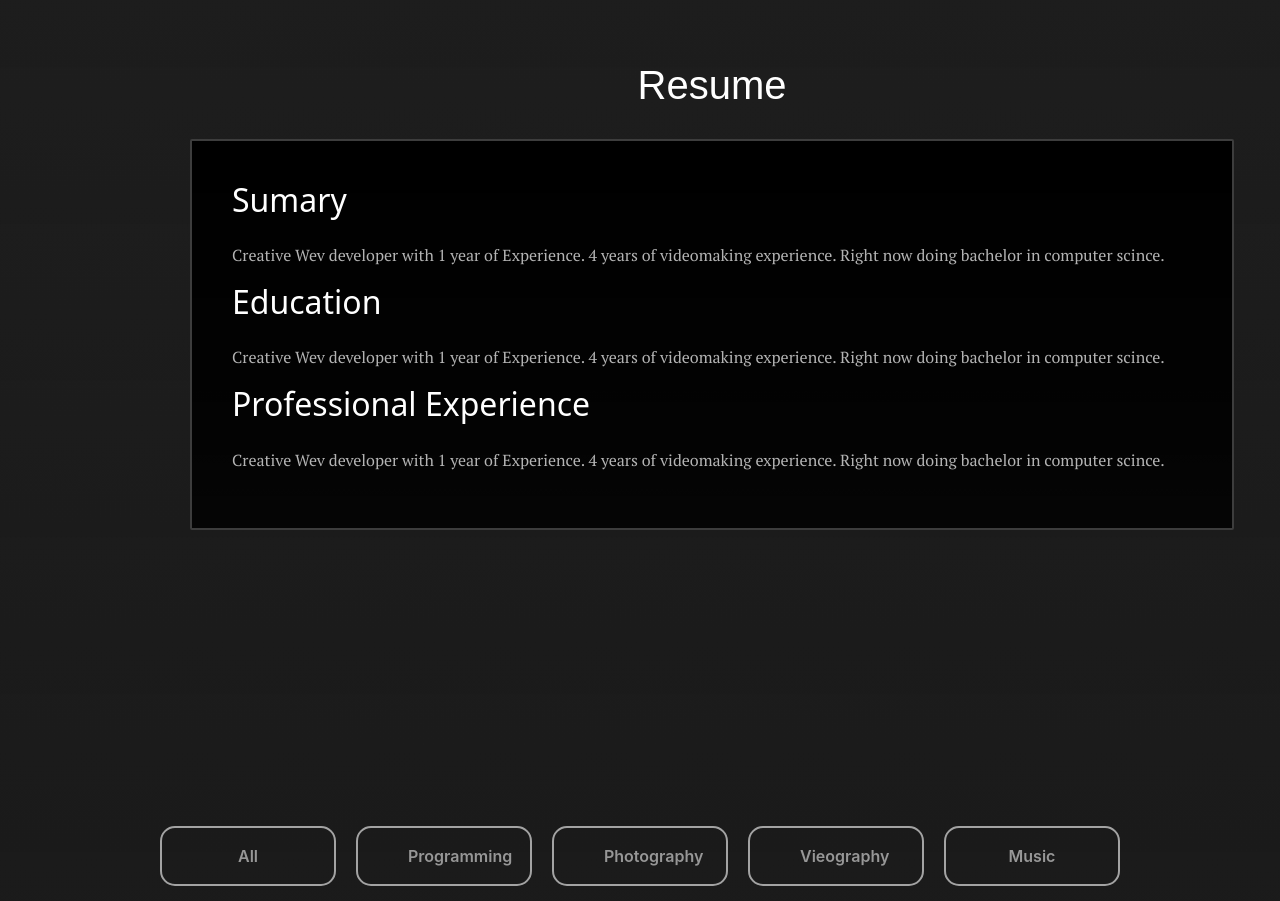
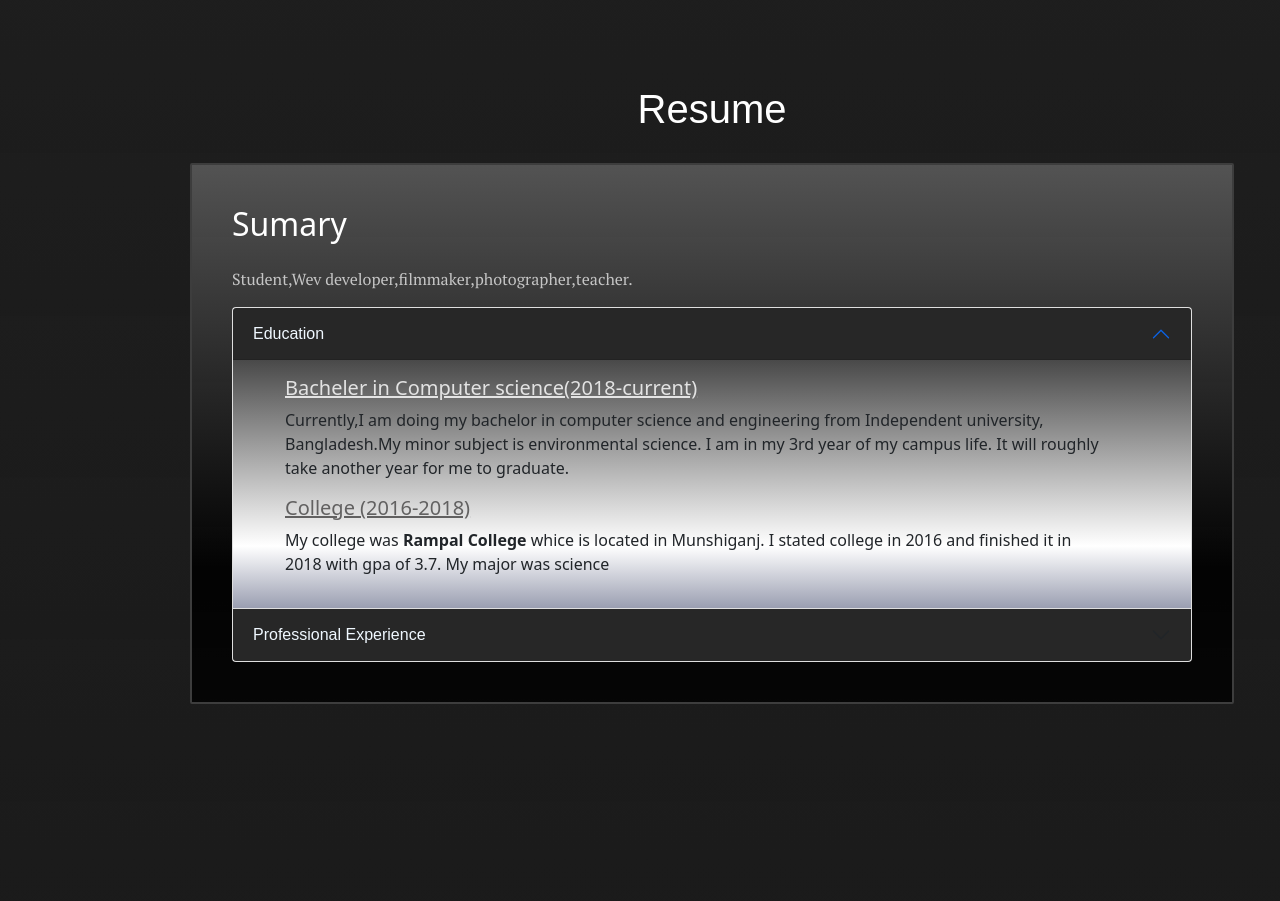
Before and after one commit to Jihanul-Hasan/Jihan_PortFolio, a plain HTML site: page index.html in a window 1280 px wide. Shown: the part 2520-3421 px from the top of the page. Drawn offline with nearby package versions, Linux system fonts and the light colour scheme; a web font is replaced by a local one.

Commit message:
Some changes

```diff
--- a/index.html
+++ b/index.html
@@ -5,6 +5,11 @@
   <!-- Required meta tags -->
   <meta charset="utf-8">
   <meta name="viewport" content="width=device-width, initial-scale=1">
+
+
+  <link rel="icon" href="img/tab-icon2.png">
+
+
   <link rel="stylesheet" href="styles/style.css">
 
   <!-- AOS : https://michalsnik.github.io/aos/-->
@@ -134,7 +139,8 @@
 
 
     <!-- Projects-->
-    <section class="projects-section bg-light" id="projects">
+              My name is Jihanul Hasan. I am 23 years old and currently studying in Independent University,Bangladesh.
+    <section class="projects-section bg-light"  data-aos="fade-up"id="projects">
       <div class="container justify-content-center px-4 px-lg-5">
         <!-- Featured Project Row-->
         <div class="row gx-0 mb-4 mb-lg-5 align-items-center">
@@ -171,30 +177,67 @@
         </div>
     </section>
 
+
+<!-- RESUME -->
+
     <section class="" id="resume">
       <h1 class="text-center myfont1 text-white myfont1" data-aos="zoom-in">Resume</h1>
+
+
       <div class="resume">
 
         <h2 class="text-white mb-4">Sumary</h2>
-        <p class="myfont2 text-white" style="opacity: 0.7;" data-aos="fade-right">Creative Wev developer with 1 year of
-          Experience. 4
-          years of videomaking
-          experience. Right now doing bachelor in computer scince.</p>
-        <h2 class="text-white mb-4">Education</h2>
-        <p class="myfont2 text-white" style="opacity: 0.7;" data-aos="fade-left">
-          Creative Wev developer with 1 year of
-          Experience. 4
-          years of videomaking
-          experience. Right now doing bachelor in computer scince.</p>
+        <p class="myfont2 text-white" style="opacity: 0.7;" data-aos="fade-right">Student,Wev developer,filmmaker,photographer,teacher.</p>
 
-        <h2 class="text-white mb-4">Professional Experience</h2>
-        <p class="myfont2 text-white" style="opacity: 0.7;" data-aos="fade-right">
-          Creative Wev developer with 1 year of Experience. 4
-          years of videomaking
-          experience. Right now doing bachelor in computer scince.</p>
+          <div class="accordion" id="accordionPanelsStayOpenExample">
+            <div class="accordion-item">
+              <h2 class="accordion-header myfont1" id="panelsStayOpen-headingOne">
+                <button class="accordion-button " style="background: rgb(39, 39, 39);color: aliceblue;" type="button" data-bs-toggle="collapse" data-bs-target="#panelsStayOpen-collapseOne" aria-expanded="true" aria-controls="panelsStayOpen-collapseOne">
+                  Education
+                </button>
+              </h2>
+              <div id="panelsStayOpen-collapseOne" class="accordion-collapse collapse show" aria-labelledby="panelsStayOpen-headingOne">
+                <div class="accordion-body">
+                  <ul style="list-style-type: none;padding-right: 4em;">
+                    <li><h5 style="color: rgba(255, 255, 255, 0.815);text-decoration: underline;;">Bacheler in Computer science(2018-current)</h5>
+                    <p>Currently,I am doing my bachelor in computer science and engineering from Independent university, Bangladesh.My minor subject is environmental science. I am in my 3rd year of my campus life. It will roughly take another year for me to graduate.
+                    </p>
+
+                    </li>
+                    <li><h5 style="color: rgba(95, 94, 94, 0.986);text-decoration: underline;">College (2016-2018)</h5>
+                    <p>My college was <Strong>Rampal College</Strong> whice is located in Munshiganj. I stated college in 2016 and finished it in 2018 with gpa of 3.7. My major was science</p></li>
+                  </ul>
+                </div>
+              </div>
+            </div>
+            <div class="accordion-item">
+              <h2 class="accordion-header myfont1" id="panelsStayOpen-headingTwo">
+                <button class="accordion-button collapsed" style="background: rgb(39, 39, 39);color:aliceblue"type="button" data-bs-toggle="collapse" data-bs-target="#panelsStayOpen-collapseTwo" aria-expanded="false" aria-controls="panelsStayOpen-collapseTwo">
+                 Professional Experience
+                </button>
+              </h2>
+              <div id="panelsStayOpen-collapseTwo" class="accordion-collapse collapse" aria-labelledby="panelsStayOpen-headingTwo">
+                <div class="accordion-body">
+                    <ul>
+                      <li><h5 style="color: rgba(224, 224, 224, 0.774);text-decoration: underline;">Teacher</h5>
+                      In 2020, I started a cooaching center called <strong>Chayalok Coaching Center</strong> and I was the english and ICT teacher there. I did it for 1 and a half years.
+                      </li>
+                      <br>
+                      <li><h5 style="text-decoration: underline;">Photography/videography</h5>
+                        <p>I worked for a wellknown company named <strong>Potrature BD</strong> for 5 months.There I was the editor, photographer and videgrapher.I also have my own company named <strong>Memory Makers BD</strong></p>
+
+                      </li>
+                    </ul>
+                </div>
+              </div>
+
+          </div>
+        </section>
+
+
+
+
       </div>
-
-    </section>
 
 
 
--- a/styles/style.css
+++ b/styles/style.css
@@ -272,9 +272,21 @@ a {
     margin: 30px;
     padding: 40px;
     border-radius: 2px;
-    background: linear-gradient(to bottom, #000 0%, rgba(0, 0, 0, 0.9) 75%, rgba(0, 0, 0, 0.8) 100%);
+    background: linear-gradient(to bottom, rgb(83, 83, 83) 0%, rgba(0, 0, 0, 0.9) 75%, rgba(0, 0, 0, 0.8) 100%);
     border: 2px solid rgb(61, 61, 61);
 }
+
+.accordion{}
+
+.accordion .accordion-header{
+    background-color: rgb(250, 250, 250);
+}
+.accordion-body{
+
+    background: linear-gradient(to bottom, rgb(73, 73, 73) 0%, rgba(255, 255, 255, 0.9) 75%, rgba(11, 21, 66, 0.411) 100%);
+
+}
+
 
 /* RESUME ENDS */
 
```
Also changed, not shown: img/tab-icon.png (added), img/tab-icon2.png (added).
